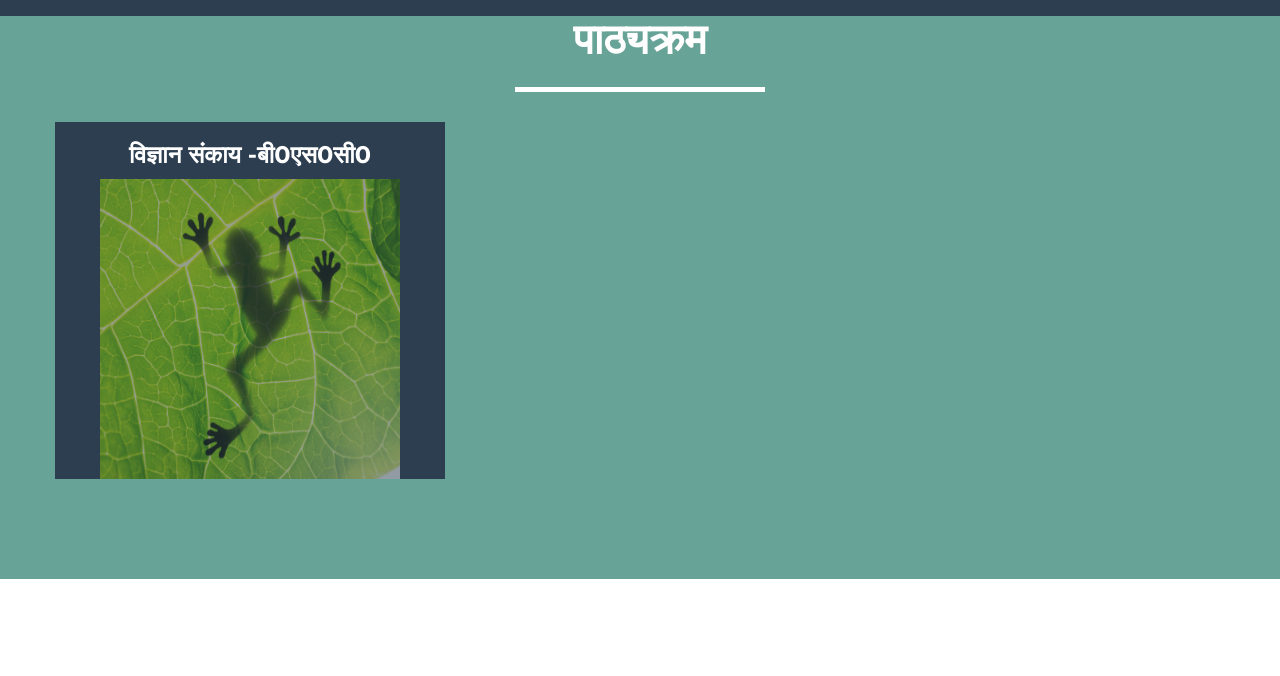
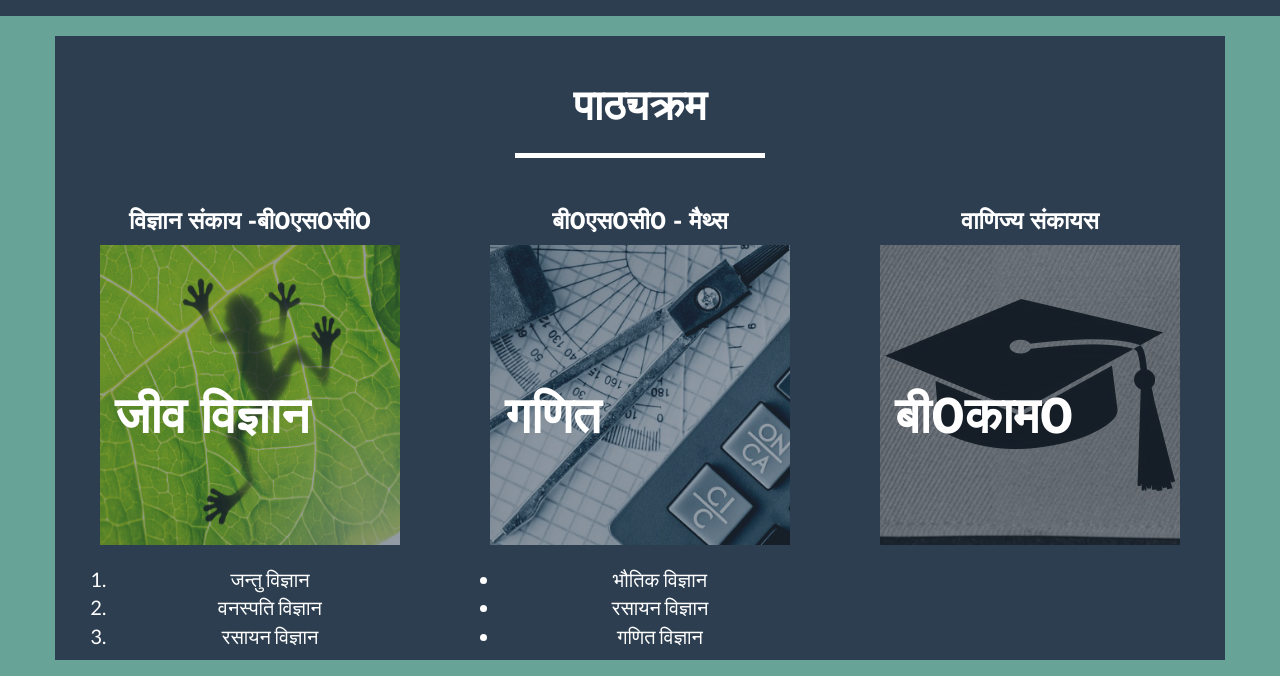
Before and after one commit to SurajViitk/NKKCsite, a website: page path.html in a window 1280 px wide. Shown: the part 84-760 px from the top of the page. Drawn offline with nearby package versions, Linux system fonts and the light colour scheme.

Commit message:
changes in path

```diff
--- a/css/freelancer.css
+++ b/css/freelancer.css
@@ -33,7 +33,7 @@ h6 {
   text-transform: uppercase;
   font-weight: 700;
 }
-hr.star-light,
+hr.star-light,hr.star-dark,
 hr.star-primary {
   padding: 0;
   border: none;
@@ -42,7 +42,7 @@ hr.star-primary {
   max-width: 250px;
   margin: 25px auto 30px;
 }
-hr.star-light:after,
+hr.star-light:after,hr.star-dark:after,
 hr.star-primary:after {
   content: "\f005";
   font-family: FontAwesome;
@@ -57,6 +57,13 @@ hr.star-light {
 }
 hr.star-light:after {
   background-color: #68a397;
+  color: white;
+}
+hr.star-dark {
+  border-color: white;
+}
+hr.star-dark:after {
+  background-color: #2C3E50;
   color: white;
 }
 hr.star-primary {
@@ -78,6 +85,25 @@ header {
   background: #68a397;
   color: white;
 }
+
+ #backi{
+	position: relative;
+	height: 300px;
+	width: 300px;
+	opacity:0.5;
+
+}
+
+#backtxt{
+	position: absolute;
+   top: 200px;
+   left: 60px;
+   width: 100%;
+   margin: 0 auto;
+   font-size: 50px;
+
+}
+
 
 
 
--- a/path.html
+++ b/path.html
@@ -75,21 +75,41 @@
         </div>
         <!-- /.container-fluid -->
     </nav>
+	<br>
 <!-- About Section -->
     <section class="success" id="about">
         <div class="container">
-            <div class="row">
+            <div class="row" style="background-color:#2C3E50;">
 			<div class="col-lg-12 text-center">
-                    <h2>पाठ्यक्रम</h2>
-                    <hr class="star-light">
+                    <h2><br>पाठ्यक्रम</h2>
+                    <hr class="star-dark">
                </div>
-			<div class="col-lg-4" style="background-color:#2C3E50;">
+			<div class="col-lg-4" >
 				<center><h3>विज्ञान संकाय -बी0एस0सी0 </h3>
 
-			<img src="img/bio.jpg" height="300px" width="300px" style="opacity:0.5; text-align:center;"></center>
+			<img id="backi" src="img/bio.jpg" ></center>
+			<h2 id="backtxt"> जीव विज्ञान </h2><center><br>
+			<ol><li>जन्तु विज्ञान</li><li>वनस्पति विज्ञान</li><li>रसायन विज्ञान</li></ol> </center>
+
+			</div>
+			<div class="col-lg-4" >
+				<center><h3>बी0एस0सी0 - मैथ्स </h3>
+
+			<img id="backi" src="img/math.jpg" ></center>
+			<h2 id="backtxt">गणित </h2><center><br>
+			<ul><li>भौतिक विज्ञान</li><li> रसायन विज्ञान</li><li>गणित विज्ञान</li></ul> </center>
 
 			</div>
 
+			<div class="col-lg-4" ">
+				<center><h3>वाणिज्य संकायस </h3>
+
+			<img id="backi" src="img/cap.jpg" ></center>
+			<h2 id="backtxt">बी0काम0</h2><center>
+			<br><br><br><br><br>
+
+			</div>
+            </div>
             </div>
         </div>
     </section>
```
Also changed, not shown: img/cap.jpg (added).
